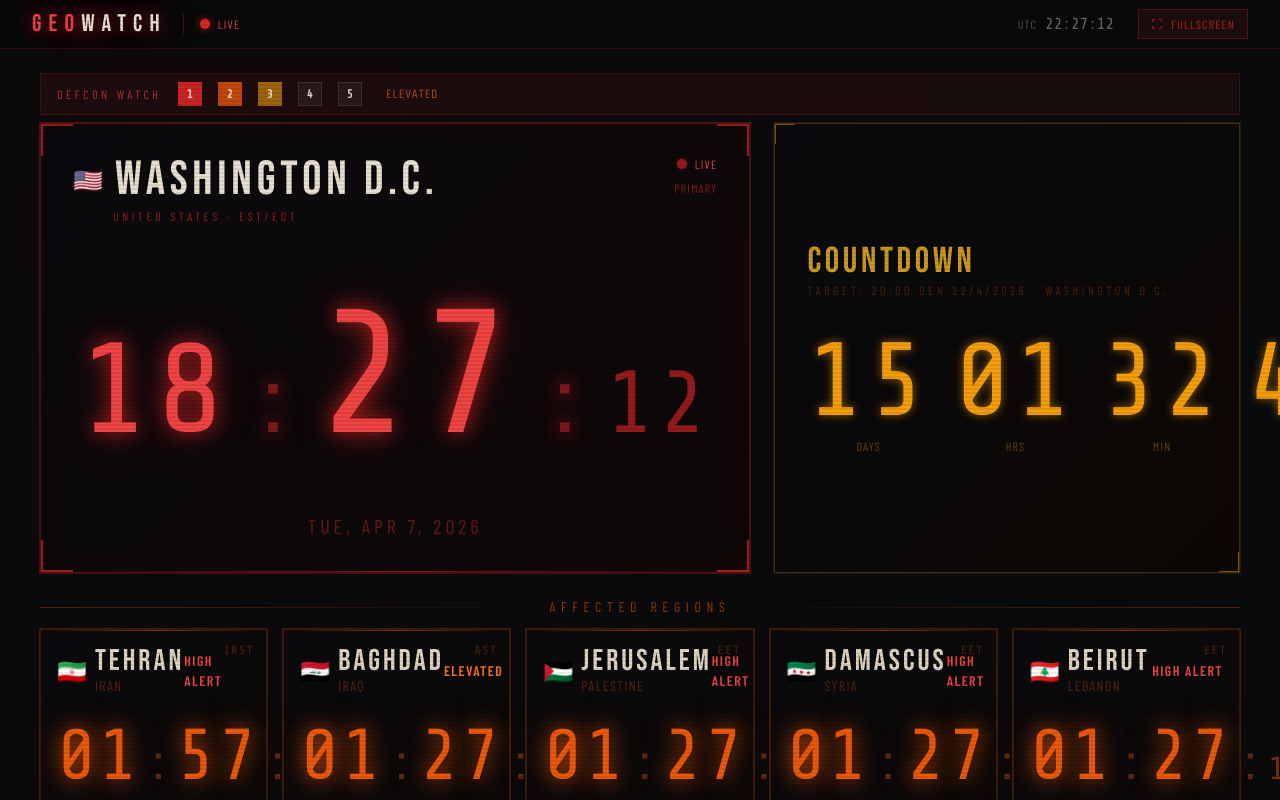
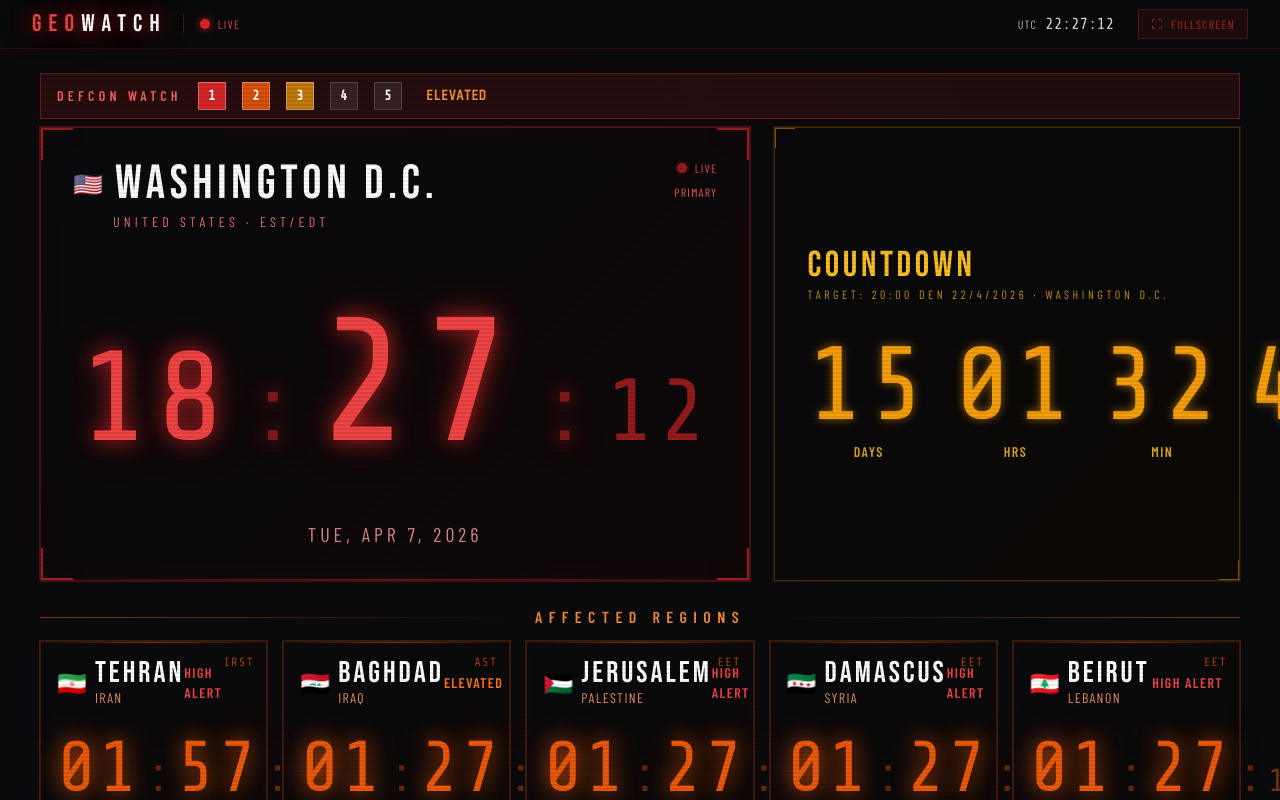
Before and after one commit to gassy01/geopolitical-clock, a React (Vite) app: page / in a window 1280 px wide. Shown: the top 800 px of the page. Built offline with nearby package versions, Linux system fonts and the light colour scheme; a web font is replaced by a local one.

Commit message:
Boost all text colors for YouTube stream visibility

```diff
--- a/src/App.jsx
+++ b/src/App.jsx
@@ -235,18 +235,18 @@ function PrimaryClockCard({ zone, time, date }) {
             <span className="text-2xl">{zone.flag}</span>
             <span
               className="font-display text-4xl md:text-5xl tracking-widest"
-              style={{ color: "#e8e0d0" }}
+              style={{ color: "#ffffff" }}
             >
               {zone.label}
             </span>
           </div>
-          <div className="font-body text-xs tracking-[0.3em] text-red-600/70 uppercase pl-10">
+          <div className="font-body text-sm tracking-[0.3em] uppercase pl-10" style={{ color: "rgba(255,120,120,0.9)" }}>
             {zone.sublabel} · {zone.abbr}
           </div>
         </div>
         <div className="flex flex-col items-end gap-2">
           <LiveIndicator />
-          <span className="font-body text-xs tracking-widest text-red-600/60 uppercase">
+          <span className="font-body text-xs tracking-widest uppercase" style={{ color: "rgba(255,100,100,0.9)" }}>
             PRIMARY
           </span>
         </div>
@@ -311,7 +311,7 @@ function PrimaryClockCard({ zone, time, date }) {
       </div>
 
       {/* Date */}
-      <div className="text-center font-body text-base md:text-xl tracking-[0.2em] text-red-900/80 uppercase mt-4">
+      <div className="text-center font-body text-base md:text-xl tracking-[0.2em] uppercase mt-4" style={{ color: "rgba(255,160,160,0.85)" }}>
         {date}
       </div>
 
@@ -355,11 +355,11 @@ function SecondaryClockCard({ zone, time, date }) {
           <div>
             <div
               className="font-display tracking-widest text-2xl md:text-3xl"
-              style={{ color: "#e0d4c0", lineHeight: 1 }}
+              style={{ color: "#ffffff", lineHeight: 1 }}
             >
               {zone.label}
             </div>
-            <div className="font-body text-sm tracking-widest text-orange-900/70 uppercase">
+            <div className="font-body text-sm tracking-widest uppercase" style={{ color: "rgba(255,160,100,0.9)" }}>
               {zone.sublabel}
             </div>
           </div>
@@ -424,14 +424,14 @@ function SecondaryClockCard({ zone, time, date }) {
       </div>
 
       {/* Date */}
-      <div className="font-body text-sm tracking-widest text-orange-900/60 uppercase mt-2">
+      <div className="font-body text-sm tracking-widest uppercase mt-2" style={{ color: "rgba(255,160,80,0.8)" }}>
         {date}
       </div>
 
       {/* Abbr */}
       <div
         className="absolute top-3 right-3 font-mono text-xs tracking-widest"
-        style={{ color: "rgba(234,88,12,0.3)" }}
+        style={{ color: "rgba(234,88,12,0.7)" }}
       >
         {zone.abbr}
       </div>
@@ -487,10 +487,10 @@ function CountdownTimer({ timezone }) {
 
       <div className="flex items-center justify-between mb-8">
         <div>
-          <div className="font-display text-3xl md:text-4xl tracking-widest text-amber-400/80">
+          <div className="font-display text-3xl md:text-4xl tracking-widest" style={{ color: "#fbbf24" }}>
             COUNTDOWN
           </div>
-          <div className="font-body text-xs tracking-[0.3em] text-amber-900/60 uppercase">
+          <div className="font-body text-xs tracking-[0.3em] uppercase" style={{ color: "rgba(251,191,36,0.75)" }}>
             TARGET: 20:00 DEN 22/4/2026 · WASHINGTON D.C.
           </div>
         </div>
@@ -536,8 +536,8 @@ function CountdownTimer({ timezone }) {
                 {pad(item.val)}
               </span>
               <span
-                className="font-body text-[10px] md:text-xs tracking-widest mt-1"
-                style={{ color: isUrgent ? "rgba(220,38,38,0.5)" : "rgba(245,158,11,0.4)" }}
+                className="font-body text-xs md:text-sm tracking-widest mt-1 font-semibold"
+                style={{ color: isUrgent ? "rgba(255,80,80,0.9)" : "rgba(251,191,36,0.85)" }}
               >
                 {item.label}
               </span>
@@ -561,38 +561,38 @@ function ThreatLevel() {
     <div
       className="flex items-center gap-4 px-4 py-2 rounded-none"
       style={{
-        background: "rgba(220,38,38,0.08)",
-        border: "1px solid rgba(220,38,38,0.2)",
+        background: "rgba(220,38,38,0.12)",
+        border: "1px solid rgba(220,38,38,0.4)",
       }}
     >
-      <span className="font-body text-xs tracking-[0.3em] text-red-500/70 uppercase">
+      <span className="font-body text-sm tracking-[0.3em] uppercase font-semibold" style={{ color: "rgba(255,100,100,0.95)" }}>
         DEFCON WATCH
       </span>
       {[1, 2, 3, 4, 5].map((level) => (
         <div
           key={level}
-          className="w-5 h-5 md:w-6 md:h-6 flex items-center justify-center rounded-none"
+          className="w-6 h-6 md:w-7 md:h-7 flex items-center justify-center rounded-none"
           style={{
             background:
               level <= 3
                 ? level === 1
-                  ? "rgba(220,38,38,0.9)"
+                  ? "rgba(220,38,38,0.95)"
                   : level === 2
-                  ? "rgba(234,88,12,0.8)"
-                  : "rgba(245,158,11,0.6)"
-                : "rgba(255,255,255,0.05)",
+                  ? "rgba(234,88,12,0.9)"
+                  : "rgba(245,158,11,0.75)"
+                : "rgba(255,255,255,0.08)",
             border:
               level <= 3
-                ? "none"
-                : "1px solid rgba(255,255,255,0.1)",
+                ? "1px solid rgba(255,255,255,0.3)"
+                : "1px solid rgba(255,255,255,0.15)",
           }}
         >
-          <span className="font-mono text-xs font-bold text-white/80">
+          <span className="font-mono text-sm font-bold text-white">
             {level}
           </span>
         </div>
       ))}
-      <span className="font-mono text-xs text-orange-500/60 ml-2">
+      <span className="font-mono text-sm font-bold ml-2" style={{ color: "rgba(251,146,60,0.95)" }}>
         ELEVATED
       </span>
     </div>
@@ -672,7 +672,7 @@ export default function App() {
             className="font-display text-xl md:text-2xl tracking-[0.3em] glow-red"
             style={{ color: "#ef4444" }}
           >
-            GEO<span style={{ color: "#e8e0d0" }}>WATCH</span>
+            GEO<span style={{ color: "#ffffff" }}>WATCH</span>
           </div>
           <div
             className="hidden md:block w-px h-5"
@@ -686,12 +686,12 @@ export default function App() {
         <div className="flex items-center gap-3 md:gap-6">
           {/* UTC clock */}
           <div className="flex items-center gap-2">
-            <span className="font-body text-xs tracking-widest text-white/30 uppercase hidden md:block">
+            <span className="font-body text-xs tracking-widest uppercase hidden md:block" style={{ color: "rgba(255,255,255,0.7)" }}>
               UTC
             </span>
             <span
               className="clock-digit text-sm md:text-base"
-              style={{ color: "rgba(255,255,255,0.4)" }}
+              style={{ color: "rgba(255,255,255,0.85)" }}
             >
               {utcTime}
             </span>
@@ -765,16 +765,16 @@ export default function App() {
         <div className="mb-2">
           <div className="flex items-center gap-4 mb-3">
             <div
-              className="h-px flex-1"
-              style={{ background: "linear-gradient(90deg, rgba(234,88,12,0.3), transparent)" }}
-            />
-            <span className="font-body text-sm tracking-[0.4em] text-orange-600/60 uppercase">
+            className="h-px flex-1"
+            style={{ background: "linear-gradient(90deg, rgba(234,88,12,0.6), transparent)" }}
+          />
+            <span className="font-body text-base tracking-[0.4em] uppercase font-semibold" style={{ color: "rgba(251,146,60,0.95)" }}>
               AFFECTED REGIONS
             </span>
-            <div
-              className="h-px flex-1"
-              style={{ background: "linear-gradient(90deg, transparent, rgba(234,88,12,0.3))" }}
-            />
+          <div
+            className="h-px flex-1"
+            style={{ background: "linear-gradient(90deg, transparent, rgba(234,88,12,0.6))" }}
+          />
           </div>
           <div className="grid grid-cols-1 sm:grid-cols-2 lg:grid-cols-3 xl:grid-cols-5 gap-3 md:gap-4 flex-1">
             {SECONDARY_ZONES.map((zone, i) => (
```
